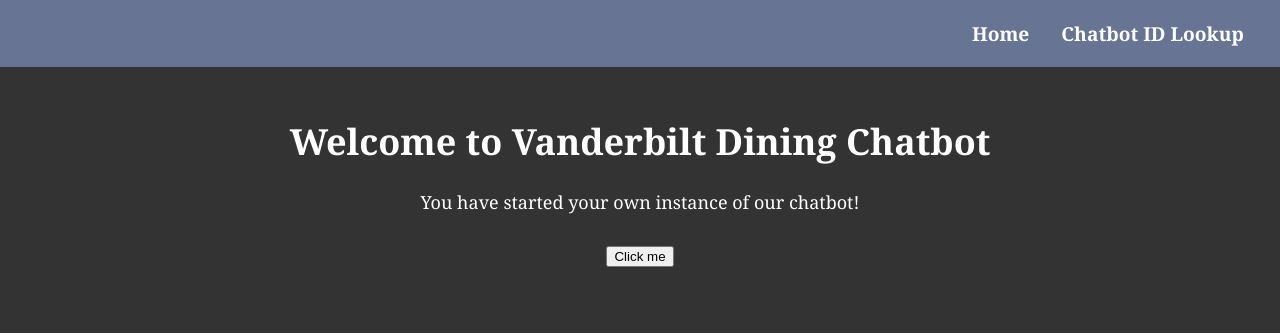
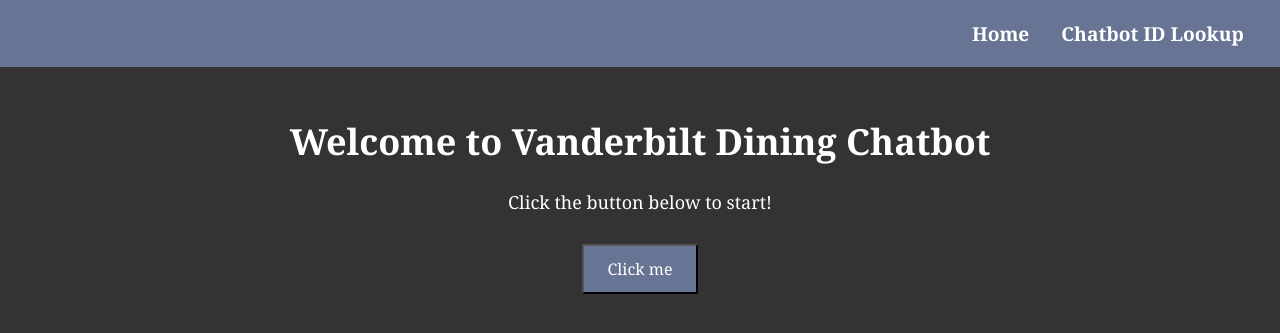
Before and after one commit to dianechoi/VanderbiltDiningChatbot, a Flask app: page / in a window 1280 px wide. Shown: the top 333 px of the page. Run offline with Flask 3, Linux system fonts and the light colour scheme.

Commit message:
button style

```diff
--- a/static/style.css
+++ b/static/style.css
@@ -29,9 +29,10 @@ p {
 	color: #fff;
 	text-decoration: none;
 	padding: 12px 24px;
-	border-radius: 4px;
-	font-size: 20px;
+	border-radius: 2px;
+	font-size: 16px;
 	transition: background-color 0.3s ease;
+	font-family: Georgia, sans-serif;
 }
 
 .button:hover {
--- a/templates/index.html
+++ b/templates/index.html
@@ -15,11 +15,10 @@
 	</nav>
 	<header>
 		<h1>Welcome to Vanderbilt Dining Chatbot</h1>
-		<p>You have started your own instance of our chatbot!</p>
+		<p>Click the button below to start!</p>
         <form action="/my-link/">
-            <input type="submit" value="Click me" />
+            <input type="submit" value="Click me" class="button"/>
         </form>
-<!--		<a href="chatbot.html" class="button">Click me</a>-->
 	</header>
 </body>
 </html>
```
